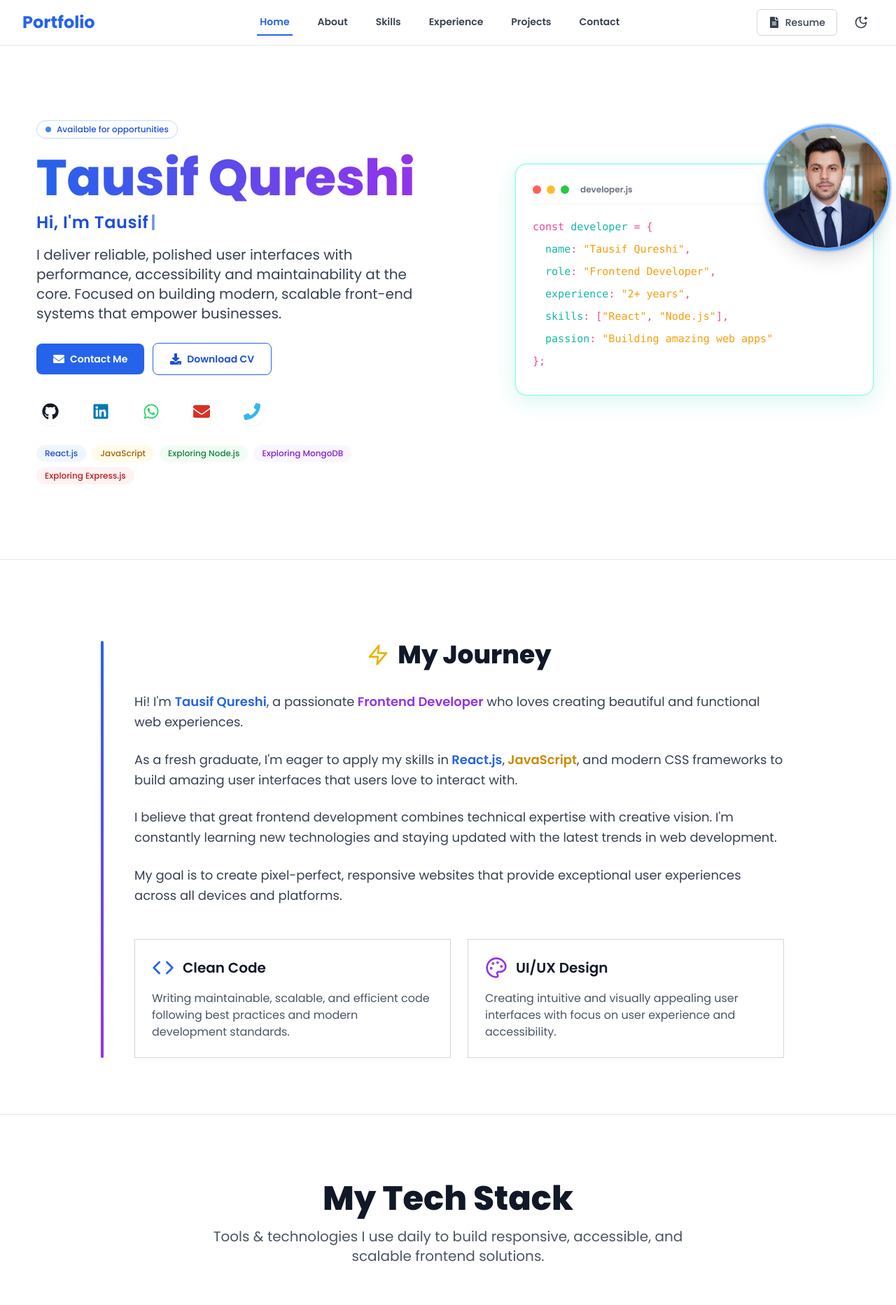
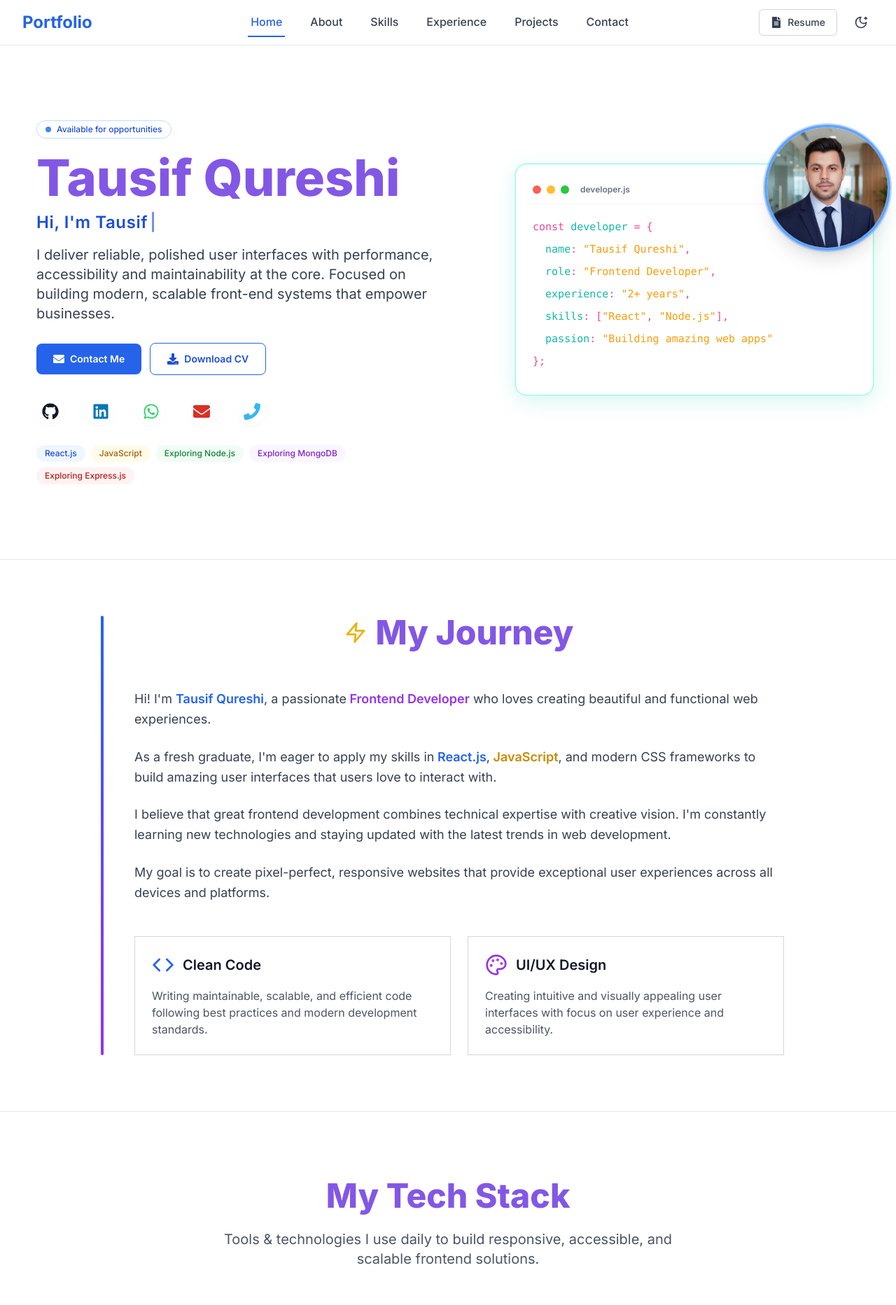
Before and after one commit to Tausifqureshi/React-Portfolio, a React (Vite) app: page / in a window 1280 px wide. Shown: the top 1865 px of the page at 70% size. Built offline with nearby package versions, Linux system fonts and the light colour scheme.

Commit message:
refactor

```diff
--- a/index.html
+++ b/index.html
@@ -5,7 +5,7 @@
     <link rel="icon" type="image/svg+xml" href="/vite.svg" />
     <meta name="viewport" content="width=device-width, initial-scale=1.0" />
     <link
-      href="https://fonts.googleapis.com/css2?family=Outfit:wght@400;500;700&display=swap"
+      href="https://fonts.googleapis.com/css2?family=Inter:wght@400;500;700&display=swap"
       rel="stylesheet"
     />
     <link
--- a/src/components/About.jsx
+++ b/src/components/About.jsx
@@ -5,18 +5,18 @@ import { motion } from 'framer-motion';
 
 function About() {
   return (
-    <section id="about" className="py-20 bg-white dark:bg-gray-950 border-b border-gray-200 dark:border-gray-700 transition-colors duration-300">
+    <section id="about" className="py-20 bg-white dark:bg-github-bg border-b border-gray-200 dark:border-github-border transition-colors duration-300">
       <motion.div
         initial={{ opacity: 0, y: 30 }}
         whileInView={{ opacity: 1, y: 0 }}
         viewport={{ once: true, margin: "-100px" }}
         transition={{ duration: 0.8 }}
-        className="max-w-5xl mx-auto px-4 sm:px-6 lg:px-8 pt-9"
+        className="max-w-5xl mx-auto px-4 sm:px-6 lg:px-8"
       >
         <div className="relative">
           <div className="absolute -left-4 top-0 w-1 h-full bg-gradient-to-b from-blue-600 to-purple-600 rounded-full"></div>
           <div className="pl-8">
-            <h2 className="text-4xl font-extrabold text-gray-900 dark:text-white mb-8 flex items-center justify-center">
+            <h2 className="text-4xl md:text-5xl font-extrabold text-[#8257e5] mb-12 flex items-center justify-center pb-2">
               <Zap className="w-8 h-8 text-yellow-500 mr-3" />
               My Journey
             </h2>
--- a/src/components/Experience.jsx
+++ b/src/components/Experience.jsx
@@ -25,10 +25,10 @@ const Experience = () => {
   return (
     <section
       id="experience"
-      className="py-20 bg-white dark:bg-gray-950 border-b border-gray-200 dark:border-gray-700 transition-colors duration-300"
+      className="py-20 bg-white dark:bg-github-bg border-b border-gray-200 dark:border-github-border transition-colors duration-300"
     >
       <div className="max-w-6xl mx-auto px-4">
-        <h2 className="text-4xl font-extrabold text-gray-900 dark:text-white mb-16 text-center">
+        <h2 className="text-4xl md:text-5xl font-extrabold text-[#8257e5] mb-16 text-center pb-2">
           My Experience
         </h2>
 
@@ -53,7 +53,7 @@ const Experience = () => {
                   }`}
                 >
                   {/* Card */}
-                  <div className="w-full md:w-[45%] bg-white dark:bg-gray-950 border border-gray-200 dark:border-gray-700 rounded-2xl p-6 shadow-lg hover:shadow-2xl transition-all">
+                  <div className="w-full md:w-[45%] bg-white dark:bg-github-card border border-gray-200 dark:border-github-border rounded-2xl p-6 shadow-lg hover:shadow-2xl transition-all">
                     <div className="flex items-center gap-2 text-blue-600 dark:text-blue-300 mb-2">
                       <FaBriefcase />
                       <h3 className="text-lg font-semibold text-gray-900 dark:text-white">
--- a/src/components/Hero.jsx
+++ b/src/components/Hero.jsx
@@ -10,7 +10,7 @@ import {
 } from "react-icons/fa";
 import { Typewriter } from "react-simple-typewriter";
 // import Image from "../assets/images/Image/Tausif-Image.jpg";
-import Image from "../assets/images/Image/Qureshi.png";
+import profileImage from "../assets/images/Image/Qureshi.png";
 
 const Hero = () => {
   const handleDownloadCV = () => {
@@ -27,7 +27,7 @@ const Hero = () => {
   return (
     <section
       id="home"
-      className="relative min-h-screen flex items-center bg-white dark:bg-gray-950 pt-[4rem] border-b border-gray-200 dark:border-gray-700 transition-colors duration-300"
+      className="relative min-h-screen flex items-center bg-white dark:bg-github-bg pt-[4rem] border-b border-gray-200 dark:border-github-border transition-colors duration-300"
     >
       <div className="pointer-events-none absolute inset-0 overflow-hidden hidden">
         {/* Background accents removed for flat look */}
@@ -51,7 +51,7 @@ const Hero = () => {
             </div>
 
             <h1 className="text-4xl font-extrabold leading-tight text-gray-900 dark:text-white md:text-5xl lg:text-6xl xl:text-7xl 2xl:text-8xl text-center md:text-left">
-              <span className="bg-gradient-to-r from-blue-600 to-purple-600 bg-clip-text text-transparent">
+              <span className="text-[#8257e5]">
                 Tausif Qureshi
               </span>
             </h1>
@@ -188,7 +188,7 @@ const Hero = () => {
               {/* Portrait */}
               <div className="mx-auto mb-[.4rem] z-20 h-[160px] w-[160px] overflow-hidden rounded-full border-4 border-blue-400 bg-white/90 shadow-xl ring-2 ring-blue-500/30 transition-all duration-300 hover:z-50 hover:scale-[1.06] dark:bg-white/5 md:absolute md:-top-14 md:-right-2 lg:h-[180px] lg:w-[180px]  md:left-auto md:mx-0 md:mb-0 md:translate-x-0 md:h-[160px] md:w-[160px] lg:-right-6 lg:-top-14">
                 <img
-                  src={Image}
+                  src={profileImage}
                   alt="Tausif Qureshi portrait"
                   className="h-full w-full object-cover object-top"
                 />
--- a/src/components/Navbar.jsx
+++ b/src/components/Navbar.jsx
@@ -73,7 +73,7 @@ const Navbar = () => {
     <nav
       // className="fixed top-0 left-0 right-0 z-50 bg-white/80 dark:bg-gray-900/80 backdrop-blur-2xl border-b border-gray-200 dark:border-gray-700"
 
-      className="fixed top-0 left-0 right-0 z-50 bg-white dark:bg-gray-950 border-b border-gray-200 dark:border-gray-700"
+      className="fixed top-0 left-0 right-0 z-50 bg-white dark:bg-github-header border-b border-gray-200 dark:border-github-border"
     >
       <div className="max-w-7xl mx-auto px-4 sm:px-6 lg:px-8">
         <div className="flex items-center justify-between h-16">
@@ -93,7 +93,7 @@ const Navbar = () => {
                   <button
                     key={item.href}
                     onClick={() => scrollToSection(item.href)}
-                    className={`px-1 py-2 text-sm font-semibold transition-all duration-200 border-b-2 ${
+                    className={`px-1 py-2 text-base font-medium transition-all duration-200 border-b-2 ${
                       isActive
                         ? "border-blue-600 text-blue-600 dark:border-blue-400 dark:text-blue-400"
                         : "border-transparent text-gray-700 dark:text-gray-300 hover:text-blue-600 dark:hover:text-blue-400"
@@ -110,7 +110,7 @@ const Navbar = () => {
           <div className="hidden md:flex items-center space-x-4">
             <button
               onClick={handleResumeClick}
-              className="inline-flex items-center px-4 py-2 border border-gray-300 dark:border-gray-600 rounded-md text-sm font-medium text-gray-700 dark:text-gray-300 bg-white dark:bg-gray-800 hover:bg-gray-50 dark:hover:bg-gray-700 transition-colors duration-200"
+              className="inline-flex items-center px-4 py-2 border border-gray-300 dark:border-github-border rounded-md text-sm font-medium text-gray-700 dark:text-gray-300 bg-white dark:bg-github-card hover:bg-gray-50 dark:hover:bg-gray-700 transition-colors duration-200"
             >
               <FaFileAlt className="w-4 h-4 mr-2" />
               Resume
@@ -124,7 +124,7 @@ const Navbar = () => {
             <ThemeToggle />
             <button
               onClick={() => setIsOpen(!isOpen)}
-              className="inline-flex items-center justify-center p-2 rounded-md text-gray-700 dark:text-gray-300 hover:text-blue-600 dark:hover:text-blue-400 hover:bg-gray-100 dark:hover:bg-gray-800 transition-colors duration-200"
+              className="inline-flex items-center justify-center p-2 rounded-md text-gray-700 dark:text-gray-300 hover:text-blue-600 dark:hover:text-blue-400 hover:bg-gray-100 dark:hover:bg-github-card transition-colors duration-200"
             >
               {isOpen ? (
                 <FaTimes className="w-6 h-6" />
@@ -145,7 +145,7 @@ const Navbar = () => {
             animate={{ opacity: 1, x: 0 }}
             exit={{ opacity: 0, x: -20 }}
             transition={{ duration: 0.3, ease: "easeInOut" }}
-            className="md:hidden bg-white dark:bg-gray-950 border-t border-gray-200 dark:border-gray-700"
+            className="md:hidden bg-white dark:bg-github-header border-t border-gray-200 dark:border-github-border"
           >
             <div className="flex flex-col px-2 pt-2 pb-3 space-y-2 sm:px-3">
               {navItems.map((item) => {
--- a/src/components/Skills.jsx
+++ b/src/components/Skills.jsx
@@ -101,7 +101,7 @@ const Skills = () => {
   return (
     <section
       id="skills"
-      className="py-24 bg-white dark:bg-gray-950 border-b border-gray-200 dark:border-gray-700 transition-colors duration-300"
+      className="py-24 bg-white dark:bg-github-bg border-b border-gray-200 dark:border-github-border transition-colors duration-300"
     >
       <motion.div
         initial={{ opacity: 0, y: 30 }}
@@ -112,7 +112,7 @@ const Skills = () => {
       >
         {/* Heading */}
         <div className="text-center mb-14">
-          <h2 className="text-4xl sm:text-5xl font-extrabold text-gray-900 dark:text-white mb-4">
+          <h2 className="text-4xl md:text-5xl font-extrabold text-[#8257e5] mb-4 pb-2">
             My Tech Stack
           </h2>
           <p className="text-lg sm:text-xl text-gray-600 dark:text-gray-300 max-w-2xl mx-auto">
@@ -130,7 +130,7 @@ const Skills = () => {
               viewport={{ once: true, margin: "-50px" }}
               transition={{ duration: 0.5, delay: index * 0.05, ease: "easeOut" }}
               key={index}
-              className="flex flex-col items-center justify-center bg-white dark:bg-gray-800 p-5 border border-gray-200 dark:border-gray-600 rounded-xl shadow-sm hover:shadow-lg transform hover:-translate-y-2 transition duration-300 ease-in-out"
+              className="flex flex-col items-center justify-center bg-white dark:bg-github-card p-5 border border-gray-200 dark:border-github-border rounded-xl shadow-sm hover:shadow-lg transform hover:-translate-y-2 transition duration-300 ease-in-out"
             >
               <img
                 src={skill.logo}
--- a/src/index.css
+++ b/src/index.css
@@ -1,27 +1,27 @@
-@import url('https://fonts.googleapis.com/css2?family=Poppins:wght@300;400;500;600;700;800;900&display=swap');
+@import url('https://fonts.googleapis.com/css2?family=Inter:wght@300;400;500;600;700;800;900&display=swap');
 
 @tailwind base;
 @tailwind components;
 @tailwind utilities;
-
 
 /* Smooth scroll */
 html {
   scroll-behavior: smooth;
 }
 
-/* Actual smooth theme transition fix  jab thme chnage hogi*/
+/* Actual smooth theme transition fix */
 html,
 body,
 #root {
-  background-color: white;
+  background-color: #ffffff; /* pure white */
   transition: background-color 0.8s ease, color 0.8s ease;
-  font-family: 'Poppins', sans-serif;
+  font-family: 'Inter', sans-serif;
+  color: #0f172a;
 }
 
 html.dark,
 body.dark,
 #root.dark {
-  background-color: #0f172a; /* same as dark:bg-gray-950 */
-  color: white;
+  background-color: #010409; /* bg-github-header match */
+  color: #c9d1d9; /* text-github-text */
 }
--- a/tailwind.config.js
+++ b/tailwind.config.js
@@ -4,6 +4,18 @@ export default {
   darkMode: 'class',
   theme: {
     extend: {
+      fontFamily: {
+        sans: ['Inter', 'sans-serif'],
+      },
+      colors: {
+        github: {
+          bg: '#010409',
+          card: '#161b22',
+          border: '#30363d',
+          header: '#010409',
+          text: '#c9d1d9'
+        }
+      },
       animation: {
         'fade-in': 'fadeIn 0.5s ease-in-out',
         'slide-up': 'slideUp 0.3s ease-out',
```
Also changed, not shown: src/components/Contact.jsx (+7 -7 lines), src/components/Projects.jsx (+5 -5 lines).
